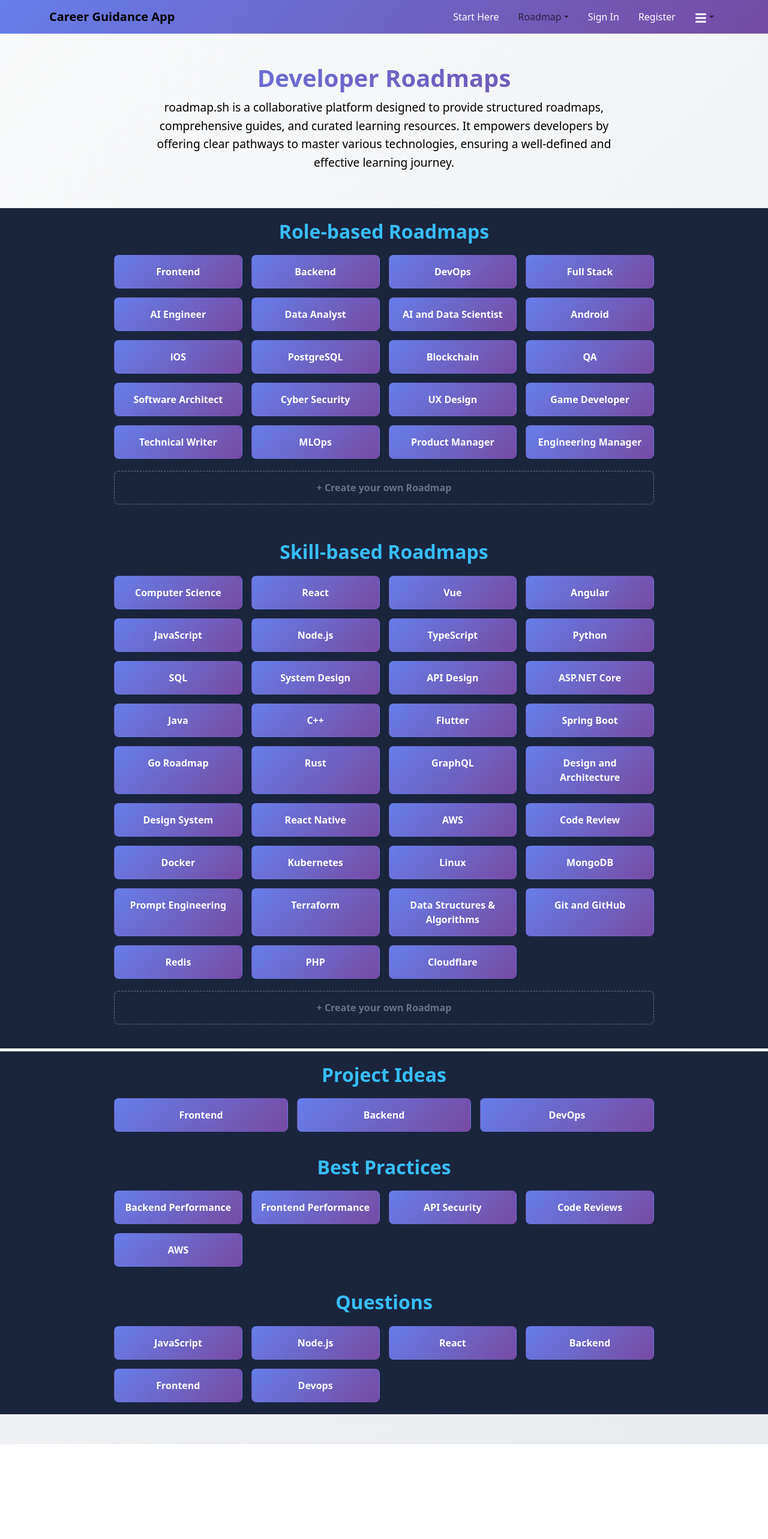
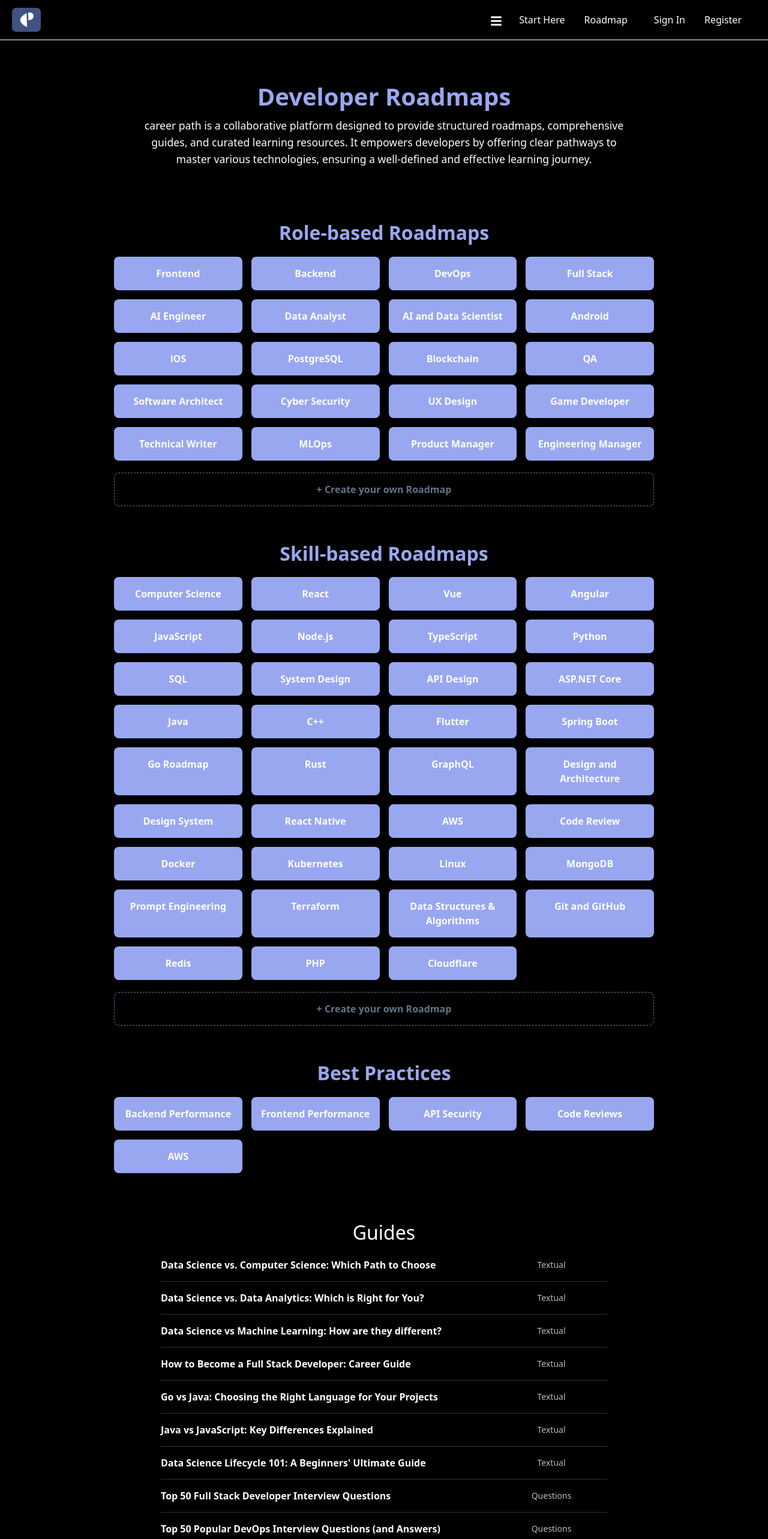
Before and after one commit to Arshiya1614/Career-path-Frontend, a React (Create React App) app: page / in a window 1280 px wide. Shown: the top 2566 px of the page at 60% size. Before the commit the page ends 2408 px from the top, so only its background shows below. Built offline with nearby package versions, Linux system fonts and the light colour scheme.

Commit message:
Home page done

```diff
--- a/package.json
+++ b/package.json
@@ -18,6 +18,8 @@
     "react-icons": "^5.4.0",
     "react-router-dom": "^7.1.5",
     "react-scripts": "5.0.1",
+    "react-slick": "^0.30.3",
+    "slick-carousel": "^1.8.1",
     "styled-components": "^6.1.15",
     "typescript": "^4.9.5",
     "web-vitals": "^2.1.4"
@@ -45,5 +47,8 @@
       "last 1 firefox version",
       "last 1 safari version"
     ]
+  },
+  "devDependencies": {
+    "@types/react-slick": "^0.23.13"
   }
 }
--- a/src/App.tsx
+++ b/src/App.tsx
@@ -4,6 +4,7 @@
 import Home from "./pages/Home";
 import SignIn from "./pages/SignIn";
 import Register from "./pages/Register";
+import Guides from "./Components/Guides";
 import './App.css';
 
 function App() {
@@ -13,6 +14,7 @@
         <Route path="/" element={<Home />} />
         <Route path="/signin" element={<SignIn />} />
         <Route path="/signup" element={<Register />} />
+        <Route path ="/guides" element={<Guides/>} />
       </Routes>
     </Router>
   );
--- /dev/null
+++ b/src/Components/Footer.tsx
@@ -0,0 +1,109 @@
+import React from "react";
+import styled from "styled-components";
+import { FaXTwitter, FaLinkedin, FaGithub } from "react-icons/fa6"; // Import Icons
+import Logo from "../assets/Logo.svg";
+
+// Styled Components for Footer
+const FooterContainer = styled.footer`
+  background: black;
+  color: white;
+  padding: 2rem 1rem 0;
+  border-top: 2px solid white;
+  text-align: center;
+`;
+
+const LogoImage = styled.img`
+  height: 40px;
+  width: auto;
+  margin-bottom: 10px;
+`;
+
+const FooterText = styled.p`
+  color: gray;
+  font-size: 0.875rem;
+  margin-top: 0.5rem;
+`;
+
+const SocialIcons = styled.div`
+  display: flex;
+  justify-content: center;
+  gap: 1rem;
+  margin-top: 1rem;
+`;
+
+const IconLink = styled.a`
+  color: white;
+  font-size: 1.5rem;
+
+  &:hover {
+    color: gray;
+  }
+`;
+
+const BottomSection = styled.div`
+  display: flex;
+  justify-content: space-between;
+  align-items: center;
+  flex-wrap: wrap;
+  color: gray;
+  font-size: 0.875rem;
+  margin-top: 2rem;
+  border-top: 1px solid gray;
+  padding: 1rem 0 0;
+`;
+
+const FooterLinks = styled.div`
+  display: flex;
+  gap: 1rem;
+
+  a {
+    color: gray;
+    text-decoration: none;
+    font-size: 0.875rem;
+  }
+
+  a:hover {
+    color: white;
+  }
+`;
+
+const Footer = () => {
+  return (
+    <FooterContainer>
+      {/* Logo Section */}
+      <div>
+        <LogoImage src={Logo} alt="Career Guidance Logo" />
+        <FooterText>
+          Providing high-quality solutions to enhance your digital presence.
+        </FooterText>
+
+        {/* Social Media Icons */}
+        <SocialIcons>
+          <IconLink href="https://twitter.com" target="_blank">
+            <FaXTwitter />
+          </IconLink>
+          <IconLink href="https://linkedin.com" target="_blank">
+            <FaLinkedin />
+          </IconLink>
+          <IconLink href="https://github.com" target="_blank">
+            <FaGithub />
+          </IconLink>
+        </SocialIcons>
+      </div>
+
+      {/* Bottom Section */}
+      <BottomSection>
+        <div>&copy; {new Date().getFullYear()} careerpath. All Rights Reserved.</div>
+        <FooterLinks>
+          <a href="/status">Status</a>
+          <a href="/legal">Legal</a>
+          <a href="/privacy">Privacy</a>
+          <a href="/terms">Terms</a>
+          <a href="/privacy-choices">Your Privacy Choices</a>
+        </FooterLinks>
+      </BottomSection>
+    </FooterContainer>
+  );
+};
+
+export default Footer;
--- /dev/null
+++ b/src/Components/Guides.tsx
@@ -0,0 +1,101 @@
+import React from "react";
+import styled from "styled-components";
+
+// Styled Components
+const GuidesContainer = styled.div`
+  margin-top: 40px;
+  padding: 20px;
+  text-align: center;
+  display: flex;
+  flex-direction: column;
+  align-items: center;
+  background: black;
+
+`;
+
+const GuideList = styled.ul`
+  list-style: none;
+  padding: 0;
+  margin: 0;
+  width: 60%;
+  max-width: 800px;
+`;
+
+const GuideItem = styled.li`
+  display: grid;
+  grid-template-columns: 9fr 3fr;
+  align-items: center;
+  text-align: left;
+  padding: 15px 0;
+  border-bottom: 1px solid rgba(255, 255, 255, 0.2);
+  width: 100%;
+  &:last-child {
+    border-bottom: none;
+  }
+`;
+
+const GuideTitle = styled.a`
+  color: white;
+  font-weight: bold;
+  text-decoration: none;
+  &:hover {
+    text-decoration: underline;
+  }
+`;
+
+
+
+const Category = styled.span`
+  color: #bbb;
+  font-size: 14px;
+  text-align: center;
+`;
+
+const ViewAllButton = styled.a`
+  display: inline-block;
+  margin-top: 20px;
+  padding: 10px 20px;
+  background: #000;
+  color: #fff;
+  border-radius: 5px;
+  text-decoration: none;
+  &:hover {
+    background: #333;
+  }
+`;
+
+const guides = [
+  { title: "Data Science vs. Computer Science: Which Path to Choose", month: "February", category: "Textual" },
+  { title: "Data Science vs. Data Analytics: Which is Right for You?", month: "February", category: "Textual" },
+  { title: "Data Science vs Machine Learning: How are they different?", month: "February", category: "Textual" },
+  { title: "How to Become a Full Stack Developer: Career Guide", month: "February", category: "Textual" },
+  { title: "Go vs Java: Choosing the Right Language for Your Projects", month: "February", category: "Textual" },
+  { title: "Java vs JavaScript: Key Differences Explained", month: "January", category: "Textual" },
+  { title: "Data Science Lifecycle 101: A Beginners' Ultimate Guide", month: "January", category: "Textual" },
+  { title: "Top 50 Full Stack Developer Interview Questions", month: "January", category: "Questions" },
+  { title: "Top 50 Popular DevOps Interview Questions (and Answers)", category: "Questions" },
+  { title: "50 Popular Backend Developer Interview Questions and Answers", category: "Questions" },
+  { title: "Top 30 Popular Front End Developer Interview Questions", category: "Questions" }
+];
+
+const Guides: React.FC = () => {
+  return (
+    <GuidesContainer>
+      <h2>Guides</h2>
+      <GuideList>
+        {guides.map((guide, index) => (
+          <GuideItem key={index}>
+            <GuideTitle href={`/guides/${guide.title.toLowerCase().replace(/ /g, "-")}`}>
+              {guide.title}
+            </GuideTitle>
+
+            <Category>{guide.category}</Category>
+          </GuideItem>
+        ))}
+      </GuideList>
+      <ViewAllButton href="/guides">View All Guides →</ViewAllButton>
+    </GuidesContainer>
+  );
+};
+
+export default Guides;
--- a/src/Components/Navbar.tsx
+++ b/src/Components/Navbar.tsx
@@ -3,35 +3,84 @@
 import { Link } from "react-router-dom";
 import { FaBars } from "react-icons/fa";
 import styled from "styled-components";
+import Logo from "../assets/Logo.svg";
 
-// Styled Navbar with Glassmorphism Effect
 const StyledNavbar = styled(Navbar)`
-  width: 100%;  /* Ensure full width */
-  background: linear-gradient(135deg, #667eea, #764ba2) !important;
+  width: 100%;
+  background: black !important;
   backdrop-filter: blur(10px);
+  border-bottom: 0.5px solid white;
 `;
 
-const MyNavbar = () => {
+const FullWidthContainer = styled(Container)`
+  width: 100% !important;
+  max-width: 100% !important;
+  padding: 0 20px;
+`;
+
+const DropdownMenuStyles = styled.div`
+  .dropdown-menu {
+    background: black !important;
+    border: 1px solid white;
+  }
+  .dropdown-item {
+    color: white !important;
+  }
+  .dropdown-item:hover {
+    background: #222 !important;
+    color: #ddd !important;
+  }
+`;
+
+const LogoImage = styled.img`
+  height: 40px;
+  width: auto;
+  margin-right: 10px;
+`;
+
+interface NavbarProps {
+  roleBasedRef: React.RefObject<HTMLDivElement>;
+  skillBasedRef: React.RefObject<HTMLDivElement>;
+}
+
+const MyNavbar: React.FC<NavbarProps> = ({ roleBasedRef, skillBasedRef }) => {
+  const scrollToSection = (ref: React.RefObject<HTMLDivElement>) => {
+    if (ref.current) {
+      ref.current.scrollIntoView({ behavior: "smooth", block: "start" });
+    }
+  };
+
   return (
     <StyledNavbar expand="lg">
-      <Container>
-        {/* Move the Brand to the Start */}
-        <Navbar.Brand as={Link} to="/" style={{ color: "linear-gradient(135deg, #667eea, #764ba2)", fontWeight: "bold" }}>
-          Career Guidance App
+      <FullWidthContainer>
+        <Navbar.Brand as={Link} to="/" style={{ display: "flex", alignItems: "center", color: "#fff" }}>
+          <LogoImage src={Logo} alt="Career Guidance Logo" />
         </Navbar.Brand>
-
+        <DropdownMenuStyles>
           <Navbar.Toggle aria-controls="basic-navbar-nav" />
           <Navbar.Collapse id="basic-navbar-nav">
-          {/* Align Links to the End */}
             <Nav className="ms-auto">
+            <NavDropdown
+                title={<FaBars size={20} style={{ color: "#fff", cursor: "pointer" }} />}
+                id="menu-dropdown"
+              >
+                <NavDropdown.Item as={Link} to="/bookmarked-roadmaps">Bookmarked Roadmaps</NavDropdown.Item>
+                <NavDropdown.Item as={Link} to="/best-practices">Best Practices</NavDropdown.Item>
+                <NavDropdown.Item as={Link} to="/questions">Questions</NavDropdown.Item>
+                <NavDropdown.Item as={Link} to="/project-ideas">Project Ideas</NavDropdown.Item>
+                <NavDropdown.Item as={Link} to="/guides">Guides</NavDropdown.Item>
+              </NavDropdown>
+
               <Nav.Link as={Link} to="/" className="me-3" style={{ color: "#fff" }}>
                 Start Here
               </Nav.Link>
-
-            {/* Roadmap Dropdown */}
-            <NavDropdown title="Roadmap" id="roadmap-dropdown" className="me-3">
-              <NavDropdown.Item as={Link} to="/roadmap/skill-based">Skill-Based</NavDropdown.Item>
-              <NavDropdown.Item as={Link} to="/roadmap/role-based">Role-Based</NavDropdown.Item>
+              <NavDropdown title={<span style={{ color: "#fff" }}>Roadmap</span>} id="roadmap-dropdown" className="me-3">
+                <NavDropdown.Item onClick={() => scrollToSection(roleBasedRef)}>
+                  Role-Based Roadmaps
+                </NavDropdown.Item>
+                <NavDropdown.Item onClick={() => scrollToSection(skillBasedRef)}>
+                  Skill-Based Roadmaps
+                </NavDropdown.Item>
               </NavDropdown>
 
               <Nav.Link as={Link} to="/signin" className="me-3" style={{ color: "#fff" }}>
@@ -40,23 +89,10 @@
               <Nav.Link as={Link} to="/signup" className="me-3" style={{ color: "#fff" }}>
                 Register
               </Nav.Link>
-
-            {/* Menu Dropdown with Icon */}
-            <NavDropdown
-              title={<FaBars size={20} style={{ color: "#fff", cursor: "pointer" }} />}
-              id="menu-dropdown"
-              align="end"
-            >
-              <NavDropdown.Item as={Link} to="/bookmarked-roadmaps">Bookmarked Roadmaps</NavDropdown.Item>
-              <NavDropdown.Item as={Link} to="/best-practices">Best Practices</NavDropdown.Item>
-              <NavDropdown.Item as={Link} to="/questions">Questions</NavDropdown.Item>
-              <NavDropdown.Item as={Link} to="/project-ideas">Project Ideas</NavDropdown.Item>
-              <NavDropdown.Item as={Link} to="/guides">Guides</NavDropdown.Item>
-            </NavDropdown>
-
             </Nav>
           </Navbar.Collapse>
-      </Container>
+        </DropdownMenuStyles>
+      </FullWidthContainer>
     </StyledNavbar>
   );
 };
--- a/src/pages/Home.tsx
+++ b/src/pages/Home.tsx
@@ -1,45 +1,48 @@
-import React from "react";
+import React, { useRef } from "react";
 import { Link } from "react-router-dom";
 import MyNavbar from "../Components/Navbar";
 import styled from "styled-components";
+import { RefObject } from 'react';
+import Slider from "react-slick";
+import "slick-carousel/slick/slick.css";
+import "slick-carousel/slick/slick-theme.css";
+import Guides from "../Components/Guides";
+import Footer from "../Components/Footer";
 
 // Styled Home Page Background
 const HomeBackground = styled.div`
-  min-height: 100%;
-  background: linear-gradient(135deg, #f8f9fa, #e9ecef);
+  min-height: 100vh; /* Full screen height */
+  background: black; /* Set background to black */
+  color: white; /* Ensures all text is visible */
   padding-bottom: 50px;
 `;
 
-
 const ContentSection = styled.div`
   text-align: center;
-  margin-top: 30px;
+  margin-top: 50px;
   padding: 20px;
-  margin-bottom : 40px;
+  margin-bottom : 50px;
 `;
 
 const Title = styled.h2`
   font-size: 2.5rem;
   font-weight: bold;
   margin-bottom: 10px;
-  background: linear-gradient(135deg, #667eea, #764ba2);
-  -webkit-background-clip: text;
-  -webkit-text-fill-color: transparent;
+  color: #99A7F1;
 `;
 
 const Description = styled.p`
-  font-size: 1.2rem;
+  font-size: 1.1rem;
   font-weight: 500;
   max-width: 800px;
   margin: 0 auto;
   line-height: 1.6;
-  color: black;
+  color: white;
 `;
 
 const RoadmapsContainer = styled.div`
   text-align: center;
   padding: 20px;
- background:rgb(26, 36, 61);
   color: white;
 `;
 
@@ -47,7 +50,7 @@
   font-size: 2rem;
   font-weight: bold;
   margin-bottom: 20px;
-  color: #38bdf8;
+   color: #99A7F1;
 `;
 
 const RoadmapGrid = styled.div`
@@ -60,7 +63,7 @@
 
 const RoadmapCard = styled(Link)`
   display: block;
-  background: linear-gradient(135deg, #667eea, #764ba2);
+  background: #99A7F1;
   padding: 15px;
   border-radius: 8px;
   text-align: center;
@@ -73,8 +76,8 @@
   color: white;
 
   &:hover {
-    border-color: #38bdf8;
-    color: #38bdf8;
+    border-color:rgb(80, 105, 233);
+    color: rgb(80, 105, 233);
   }
 `;
 
@@ -111,27 +114,59 @@
   "Technical Writer", "MLOps", "Product Manager", "Engineering Manager"
 ];
 
-const projectIdeas = ["Frontend", "Backend", "DevOps"];
-const bestPractices = ["Backend Performance" ,"Frontend Performance" ,"API Security" ,"Code Reviews" ,"AWS"];
-const questions = ["JavaScript" ,"Node.js","React","Backend","Frontend","Devops"];
+const sections = [
+  {
+    title: "Project Ideas",
+    items: ["Frontend", "Backend", "DevOps"],
+    linkPrefix: "/idea/",
+  },
+  {
+    title: "Best Practices",
+    items: ["Backend Performance", "Frontend Performance", "API Security", "Code Reviews", "AWS"],
+    linkPrefix: "/bestPractices/",
+  },
+  {
+    title: "Questions",
+    items: ["JavaScript", "Node.js", "React", "Backend", "Frontend", "DevOps"],
+    linkPrefix: "/questions/",
+  }
+];
+const sliderSettings = {
+  dots: true,
+  infinite: true,
+  speed: 1000,
+  slidesToShow: 1,  // Show 1 section at a time
+  slidesToScroll: 1,
+  autoplay: true,
+  autoplaySpeed: 3000,
+  arrows: false,
+};
+
+
 
 const Home: React.FC = () => {
 
+  const roleBasedRef = useRef<HTMLDivElement>(null);
+  const skillBasedRef = useRef<HTMLDivElement>(null);
+
   return (
     <HomeBackground>
-      <MyNavbar />
+      <MyNavbar
+      roleBasedRef={roleBasedRef as RefObject<HTMLDivElement>}
+      skillBasedRef={skillBasedRef as RefObject<HTMLDivElement>}
+       />
 
       <ContentSection>
         <Title>Developer Roadmaps</Title>
         <Description>
-          roadmap.sh is a collaborative platform designed to provide structured roadmaps,
+           career path is a collaborative platform designed to provide structured roadmaps,
           comprehensive guides, and curated learning resources. It empowers developers by
           offering clear pathways to master various technologies, ensuring a well-defined
           and effective learning journey.
         </Description>
       </ContentSection>
 
-      <RoadmapsContainer>
+      <RoadmapsContainer ref={roleBasedRef}>
         <RoadmapTitle>Role-based Roadmaps</RoadmapTitle>
         <RoadmapGrid>
           {roleBasedRoadmaps.map((roadmap, index) => (
@@ -144,7 +179,7 @@
       </RoadmapsContainer>
 
 
-       <RoadmapsContainer>
+       <RoadmapsContainer ref={skillBasedRef}>
         <RoadmapTitle>Skill-based Roadmaps</RoadmapTitle>
         <RoadmapGrid>
           {skillBasedRoadmaps.map((roadmap, index) => (
@@ -156,40 +191,24 @@
         <CreateRoadmapButton>+ Create your own Roadmap</CreateRoadmapButton>
       </RoadmapsContainer>
 
-      <RoadmapsContainer style={{ marginTop: "5px" }}>
-        <RoadmapTitle>Project Ideas</RoadmapTitle>
-        <RoadmapGrid>
-          {projectIdeas.map((idea, index) => (
-            <RoadmapCard key={index} to={`/idea/${idea.toLowerCase().replace(/ /g, "-")}`}>
-              {idea}
-            </RoadmapCard>
-          ))}
-        </RoadmapGrid>
-      </RoadmapsContainer>
+        {/* Best Practices Carousel */}
+        <Slider {...sliderSettings}>
+        {sections.map((section, index) => (
+          <RoadmapsContainer key={index}>
+            <RoadmapTitle>{section.title}</RoadmapTitle>
+            <RoadmapGrid>
+              {section.items.map((item, i) => (
+                <RoadmapCard key={i} to={`${section.linkPrefix}${item.toLowerCase().replace(/ /g, "-")}`}>
+                  {item}
+                </RoadmapCard>
+              ))}
+            </RoadmapGrid>
+          </RoadmapsContainer>
+        ))}
+      </Slider>
 
-      <RoadmapsContainer>
-        <RoadmapTitle>Best Practices</RoadmapTitle>
-        <RoadmapGrid>
-          {bestPractices.map((practices, index) => (
-            <RoadmapCard key={index} to={`/bestPractices/${practices.toLowerCase().replace(/ /g, "-")}`}>
-              {practices}
-            </RoadmapCard>
-          ))}
-        </RoadmapGrid>
-      </RoadmapsContainer>
-
-      <RoadmapsContainer >
-        <RoadmapTitle>Questions</RoadmapTitle>
-        <RoadmapGrid>
-          {questions.map((questions, index) => (
-            <RoadmapCard key={index} to={`/questions/${questions.toLowerCase().replace(/ /g, "-")}`}>
-              {questions}
-            </RoadmapCard>
-          ))}
-        </RoadmapGrid>
-      </RoadmapsContainer>
-
-
+      <Guides />
+      <Footer />
     </HomeBackground>
   );
 };
```
Also changed, not shown: src/assets/Logo.svg (added), 1 other file (tests, documents, lock files or other folders). Lines whose indentation alone changed are shown as unchanged.
